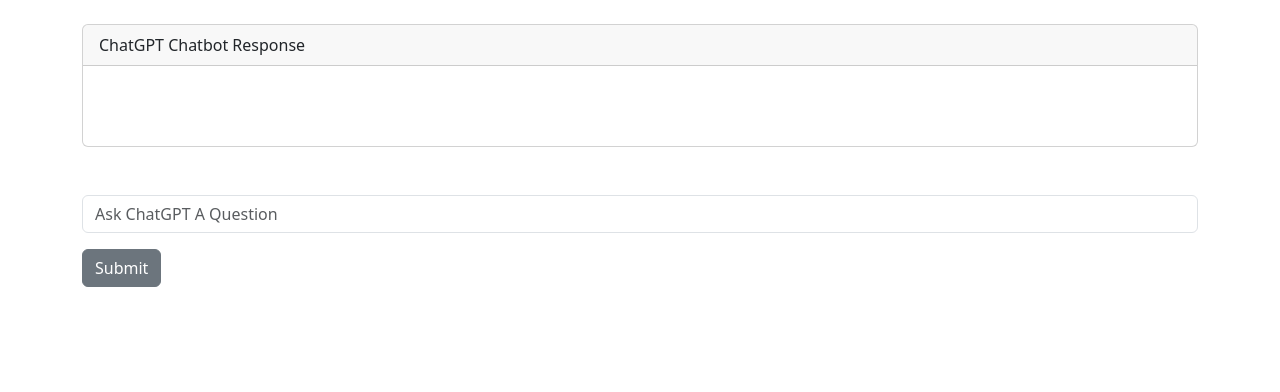
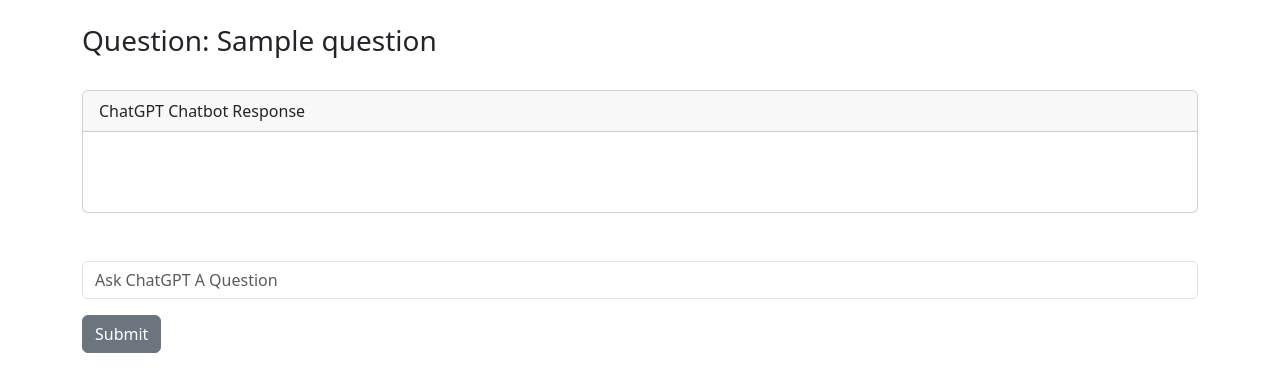
Before and after one commit to golso4243/Django-ChatGPT-Chatbot, a Django app: template chat/templates/home.html in a window 1280 px wide. Shown: the part 56-448 px from the top of the page. Run offline with Django 5.2, Linux system fonts and the light colour scheme; the template is opened without the code that fills it: most values are stand-ins (such as "Sample title", 1, 10 or a date in 2020).

Commit message:
Form Processing

```diff
--- a/chat/templates/home.html
+++ b/chat/templates/home.html
@@ -1,7 +1,13 @@
 {% extends 'base.html' %}
 
 {% block content %}
+
+{% if question %}
 <br>
+<h3>Question: {{ question }}</h3>
+<br>
+{% endif %}
+
 <div class="card">
     <div class="card-header">
       ChatGPT Chatbot Response
@@ -13,9 +19,10 @@
   </div>
   <br><br>
 
-  <form>
+  <form method=POST action="{% url 'home' %}">
+    {% csrf_token %}
     <div class="mb-3">
-      <input type="text" class="form-control" placeholder="Ask ChatGPT A Question">
+      <input type="text" class="form-control" placeholder="Ask ChatGPT A Question" name="question">
     </div>
     <button type="submit" class="btn btn-secondary">Submit</button>
   </form>
--- a/chat/views.py
+++ b/chat/views.py
@@ -4,4 +4,7 @@
 
 
 def home(request):
+    if request.method == 'POST':
+        question = request.POST.get('question')
+        return render(request, 'home.html', {"question": question})
     return render(request, 'home.html', {})
```
